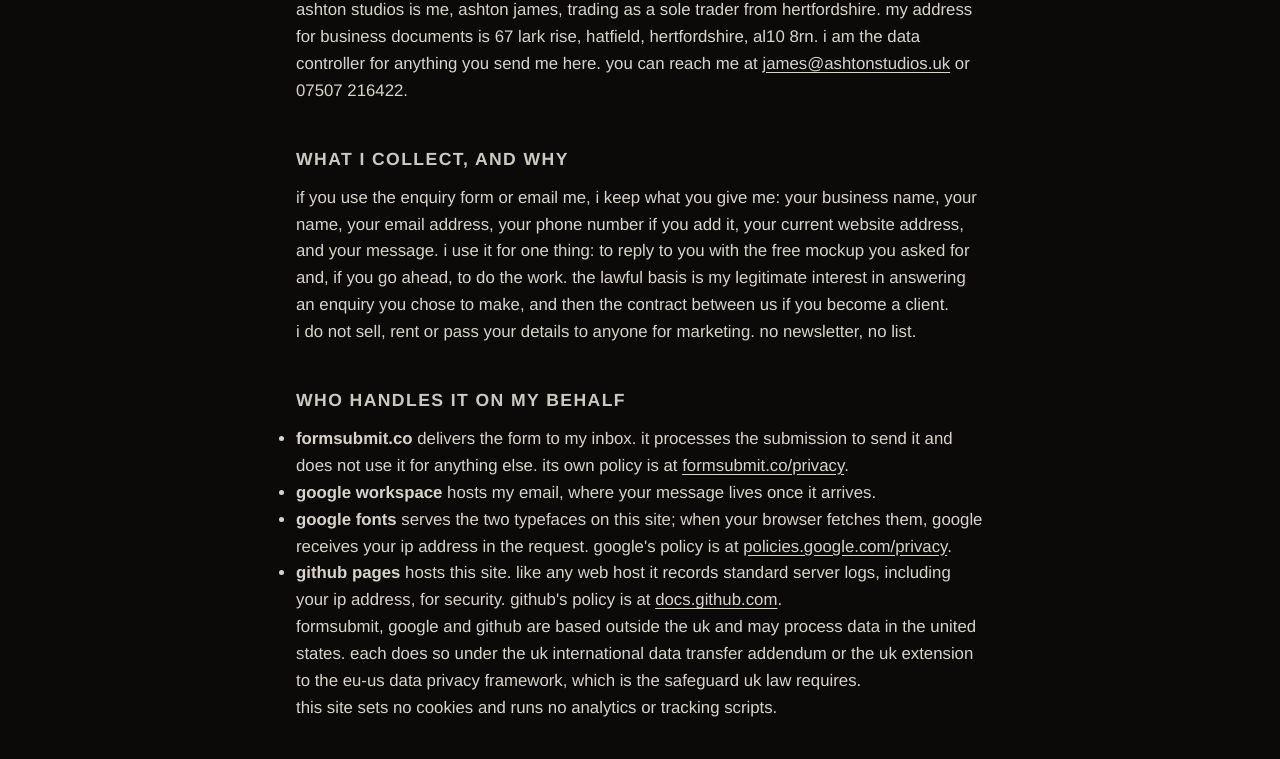
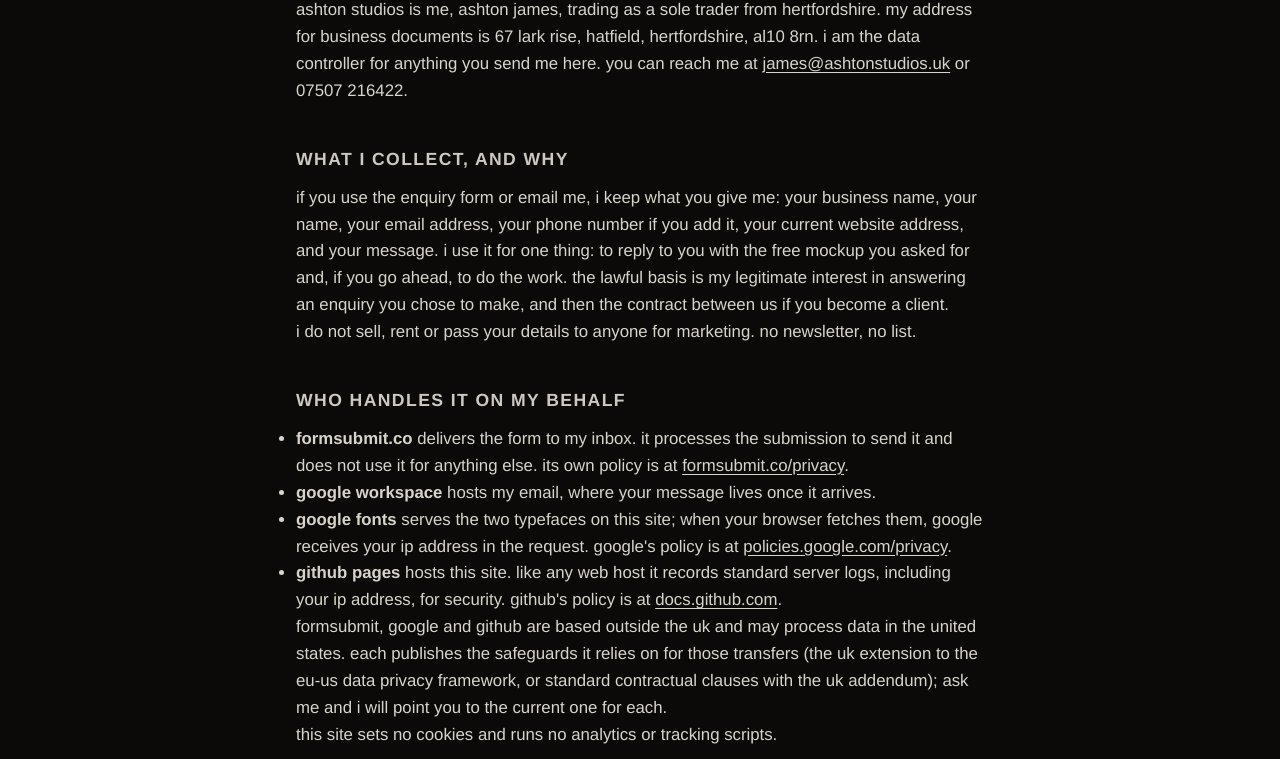
Before and after one commit to Ashton1617/ashtonstudios, a plain HTML site: page privacy.html in a window 1280 px wide. Shown: the part 186-945 px from the top of the page. Drawn offline with Linux system fonts and the light colour scheme.

Commit message:
promote: staging dadef37 → production 2026-09-12 19:49

```diff
--- a/privacy.html
+++ b/privacy.html
@@ -46,7 +46,7 @@
     <li><strong>google fonts</strong> serves the two typefaces on this site; when your browser fetches them, google receives your ip address in the request. google's policy is at <a href="https://policies.google.com/privacy" rel="noopener">policies.google.com/privacy</a>.</li>
     <li><strong>github pages</strong> hosts this site. like any web host it records standard server logs, including your ip address, for security. github's policy is at <a href="https://docs.github.com/site-policy/privacy-policies/github-general-privacy-statement" rel="noopener">docs.github.com</a>.</li>
   </ul>
-  <p>formsubmit, google and github are based outside the uk and may process data in the united states. each does so under the uk international data transfer addendum or the uk extension to the eu-us data privacy framework, which is the safeguard uk law requires.</p>
+  <p>formsubmit, google and github are based outside the uk and may process data in the united states. each publishes the safeguards it relies on for those transfers (the uk extension to the eu-us data privacy framework, or standard contractual clauses with the uk addendum); ask me and i will point you to the current one for each.</p>
   <p>this site sets no cookies and runs no analytics or tracking scripts.</p>
 
   <h2>how long i keep it</h2>
```
